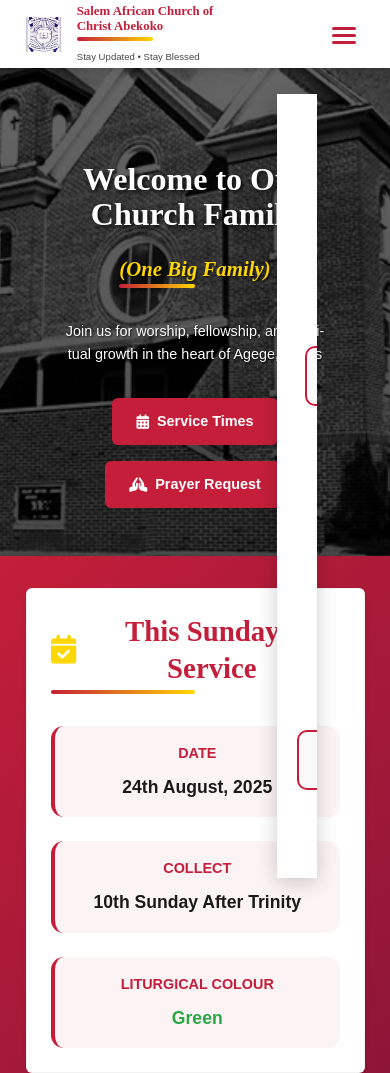
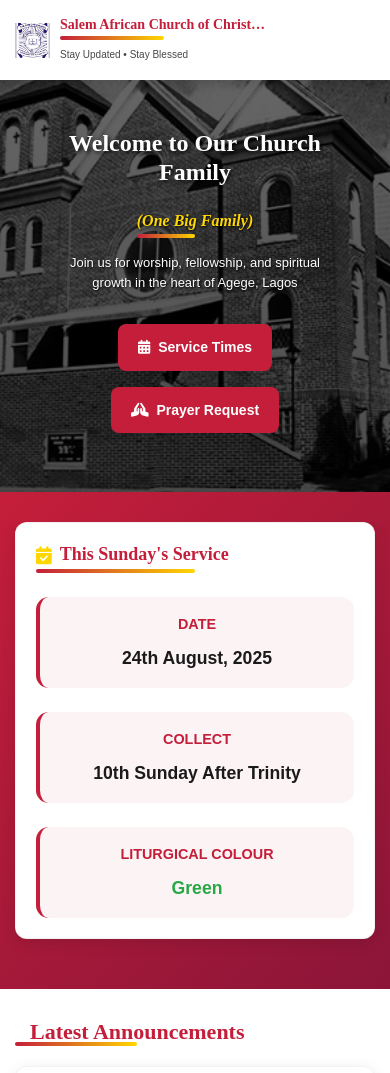
Before and after one commit to javex-12/abekoko, a plain HTML site: page index.html in a window 390 px wide. Shown: the top 1073 px of the page. Drawn offline with nearby package versions, Linux system fonts and the light colour scheme.

Commit message:
📱 COMPREHENSIVE MOBILE RESPONSIVE FIX
✅ FIXED: Complete mobile responsiveness issues
✅ ADDED: Comprehensive mobile CSS with !important rules
✅ ADDED: Critical inline CSS for immediate mobile fixes
✅ FIXED: Container overflow and horizontal scroll issues
✅ FIXED: Mobile header, logo, navigation, and content layout

Mobile Responsive Fixes:
- Force 100vw max-width and overflow-x hidden
- Mobile-first container with proper padding
- Responsive header with proper logo sizing
- Mobile navigation with touch-friendly buttons
- Responsive hero section with proper sizing
- Mobile grid system (all grids become single column)
- Responsive cards and content sections
- Proper mobile typography and spacing
- Landscape orientation support
- Extra small device support (480px and below)

Critical CSS Features:
- !important rules to override existing styles
- Box-sizing border-box for all elements
- Proper mobile viewport handling
- Responsive font sizes and spacing
- Touch-friendly button sizes
- Horizontal scroll prevention

Result: Website should now be fully mobile responsive on all devices!"

```diff
--- /dev/null
+++ b/MOBILE_RESPONSIVE_FIX.css
@@ -0,0 +1,478 @@
+/* ===== COMPREHENSIVE MOBILE RESPONSIVE FIX ===== */
+/* Fix all mobile responsiveness issues */
+
+/* CRITICAL: Reset and base mobile styles */
+* {
+    box-sizing: border-box !important;
+}
+
+html {
+    font-size: 16px !important;
+    overflow-x: hidden !important;
+}
+
+body {
+    overflow-x: hidden !important;
+    width: 100% !important;
+    margin: 0 !important;
+    padding: 0 !important;
+}
+
+/* MOBILE CONTAINER FIX */
+.container {
+    width: 100% !important;
+    max-width: 100% !important;
+    padding: 0 15px !important;
+    margin: 0 auto !important;
+    overflow-x: hidden !important;
+}
+
+/* MOBILE HEADER FIX */
+@media (max-width: 768px) {
+    .header {
+        position: fixed !important;
+        top: 0 !important;
+        left: 0 !important;
+        right: 0 !important;
+        width: 100% !important;
+        z-index: 1000 !important;
+        background: white !important;
+        box-shadow: 0 2px 10px rgba(0,0,0,0.1) !important;
+        padding: 10px 0 !important;
+    }
+
+    .header .container {
+        display: flex !important;
+        align-items: center !important;
+        justify-content: space-between !important;
+        padding: 0 15px !important;
+        min-height: 60px !important;
+    }
+
+    /* MOBILE LOGO FIX */
+    .logo {
+        display: flex !important;
+        align-items: center !important;
+        gap: 10px !important;
+        flex: 1 !important;
+        max-width: 70% !important;
+        overflow: hidden !important;
+    }
+
+    .logo img {
+        width: 35px !important;
+        height: 35px !important;
+        flex-shrink: 0 !important;
+    }
+
+    .logo-text {
+        flex: 1 !important;
+        min-width: 0 !important;
+        overflow: hidden !important;
+    }
+
+    .logo-text h1 {
+        font-size: 14px !important;
+        line-height: 1.2 !important;
+        margin: 0 !important;
+        white-space: nowrap !important;
+        overflow: hidden !important;
+        text-overflow: ellipsis !important;
+    }
+
+    .logo-text p {
+        font-size: 10px !important;
+        margin: 0 !important;
+        white-space: nowrap !important;
+        overflow: hidden !important;
+        text-overflow: ellipsis !important;
+    }
+
+    /* MOBILE HAMBURGER MENU */
+    .menu-toggle {
+        display: flex !important;
+        width: 40px !important;
+        height: 40px !important;
+        background: #c41e3a !important;
+        border: none !important;
+        border-radius: 8px !important;
+        cursor: pointer !important;
+        flex-direction: column !important;
+        justify-content: center !important;
+        align-items: center !important;
+        z-index: 1001 !important;
+        flex-shrink: 0 !important;
+    }
+
+    .hamburger {
+        width: 20px !important;
+        height: 15px !important;
+        position: relative !important;
+    }
+
+    .hamburger span {
+        display: block !important;
+        width: 100% !important;
+        height: 2px !important;
+        background: white !important;
+        margin: 2px 0 !important;
+        transition: all 0.3s ease !important;
+        position: absolute !important;
+    }
+
+    .hamburger span:nth-child(1) { top: 0 !important; }
+    .hamburger span:nth-child(2) { top: 6px !important; }
+    .hamburger span:nth-child(3) { top: 12px !important; }
+
+    /* MOBILE NAVIGATION MENU */
+    .nav-links {
+        position: fixed !important;
+        top: 70px !important;
+        left: -100% !important;
+        width: 100% !important;
+        height: calc(100vh - 70px) !important;
+        background: white !important;
+        display: flex !important;
+        flex-direction: column !important;
+        align-items: center !important;
+        justify-content: flex-start !important;
+        padding: 30px 20px !important;
+        transition: left 0.3s ease !important;
+        z-index: 999 !important;
+        box-shadow: 0 4px 20px rgba(0,0,0,0.2) !important;
+        overflow-y: auto !important;
+        gap: 15px !important;
+    }
+
+    .nav-links.active {
+        left: 0 !important;
+    }
+
+    .nav-links a {
+        width: 90% !important;
+        max-width: 300px !important;
+        padding: 15px 20px !important;
+        margin: 5px 0 !important;
+        background: white !important;
+        border: 2px solid #c41e3a !important;
+        border-radius: 12px !important;
+        color: #333 !important;
+        text-decoration: none !important;
+        text-align: center !important;
+        display: flex !important;
+        align-items: center !important;
+        justify-content: center !important;
+        gap: 8px !important;
+        font-size: 16px !important;
+        font-weight: 600 !important;
+        min-height: 50px !important;
+        transition: all 0.3s ease !important;
+    }
+
+    .nav-links a:active {
+        background: #c41e3a !important;
+        color: white !important;
+    }
+}
+
+/* MOBILE MAIN CONTENT FIX */
+@media (max-width: 768px) {
+    .main-content {
+        margin-top: 70px !important;
+        width: 100% !important;
+        overflow-x: hidden !important;
+    }
+
+    /* MOBILE HERO SECTION */
+    .hero {
+        height: 50vh !important;
+        min-height: 300px !important;
+        width: 100% !important;
+        padding: 20px 15px !important;
+        background-size: cover !important;
+        background-position: center !important;
+        display: flex !important;
+        align-items: center !important;
+        justify-content: center !important;
+    }
+
+    .hero-content {
+        width: 100% !important;
+        max-width: 100% !important;
+        padding: 20px !important;
+        text-align: center !important;
+        margin: 0 !important;
+    }
+
+    .hero-content h2 {
+        font-size: 24px !important;
+        line-height: 1.2 !important;
+        margin-bottom: 15px !important;
+        word-break: break-word !important;
+    }
+
+    .hero-subtitle {
+        font-size: 18px !important;
+        line-height: 1.3 !important;
+        margin-bottom: 15px !important;
+    }
+
+    .hero-content p {
+        font-size: 14px !important;
+        line-height: 1.5 !important;
+        margin-bottom: 20px !important;
+    }
+
+    /* MOBILE SECTIONS */
+    .section {
+        padding: 30px 0 !important;
+        width: 100% !important;
+        overflow-x: hidden !important;
+    }
+
+    .section-title {
+        font-size: 22px !important;
+        line-height: 1.2 !important;
+        margin-bottom: 20px !important;
+        text-align: center !important;
+        word-break: break-word !important;
+        padding: 0 15px !important;
+    }
+
+    /* MOBILE GRID SYSTEM */
+    .grid {
+        display: grid !important;
+        grid-template-columns: 1fr !important;
+        gap: 20px !important;
+        width: 100% !important;
+    }
+
+    .grid-2,
+    .grid-3,
+    .grid-4 {
+        grid-template-columns: 1fr !important;
+    }
+
+    /* MOBILE CARDS */
+    .card {
+        width: 100% !important;
+        max-width: 100% !important;
+        padding: 20px !important;
+        margin: 0 0 20px 0 !important;
+        border-radius: 12px !important;
+        box-shadow: 0 4px 15px rgba(0,0,0,0.1) !important;
+        overflow: hidden !important;
+        word-break: break-word !important;
+    }
+
+    .card h3 {
+        font-size: 18px !important;
+        line-height: 1.3 !important;
+        margin-bottom: 15px !important;
+        word-break: break-word !important;
+    }
+
+    .card p {
+        font-size: 14px !important;
+        line-height: 1.5 !important;
+        word-break: break-word !important;
+    }
+
+    /* MOBILE BUTTONS */
+    .btn {
+        width: auto !important;
+        min-width: 120px !important;
+        padding: 12px 20px !important;
+        font-size: 14px !important;
+        border-radius: 8px !important;
+        display: inline-flex !important;
+        align-items: center !important;
+        justify-content: center !important;
+        gap: 8px !important;
+        text-align: center !important;
+        white-space: nowrap !important;
+    }
+
+    /* MOBILE LEADERSHIP CARDS */
+    .leader-card {
+        width: 100% !important;
+        max-width: 100% !important;
+        padding: 20px !important;
+        margin: 0 0 20px 0 !important;
+        text-align: center !important;
+        overflow: hidden !important;
+    }
+
+    .leader-image {
+        width: 120px !important;
+        height: 120px !important;
+        margin: 0 auto 15px auto !important;
+        border-radius: 50% !important;
+        object-fit: cover !important;
+    }
+
+    .leader-name {
+        font-size: 16px !important;
+        line-height: 1.2 !important;
+        margin-bottom: 8px !important;
+        word-break: break-word !important;
+    }
+
+    .leader-role {
+        font-size: 14px !important;
+        line-height: 1.3 !important;
+        margin-bottom: 10px !important;
+        word-break: break-word !important;
+    }
+
+    .leader-bio {
+        font-size: 13px !important;
+        line-height: 1.4 !important;
+        word-break: break-word !important;
+    }
+
+    /* MOBILE FOOTER */
+    .footer {
+        width: 100% !important;
+        padding: 30px 0 20px 0 !important;
+        overflow-x: hidden !important;
+    }
+
+    .footer-content {
+        display: grid !important;
+        grid-template-columns: 1fr !important;
+        gap: 20px !important;
+        width: 100% !important;
+    }
+
+    .footer h3 {
+        font-size: 16px !important;
+        margin-bottom: 10px !important;
+    }
+
+    .footer p,
+    .footer a {
+        font-size: 13px !important;
+        line-height: 1.4 !important;
+        word-break: break-word !important;
+    }
+
+    /* MOBILE QUICK ACTIONS */
+    .quick-actions {
+        bottom: 15px !important;
+        right: 15px !important;
+        gap: 10px !important;
+    }
+
+    .quick-action-btn {
+        width: 45px !important;
+        height: 45px !important;
+        font-size: 16px !important;
+    }
+}
+
+/* EXTRA SMALL MOBILE DEVICES */
+@media (max-width: 480px) {
+    .container {
+        padding: 0 10px !important;
+    }
+
+    .hero {
+        height: 40vh !important;
+        min-height: 250px !important;
+        padding: 15px 10px !important;
+    }
+
+    .hero-content h2 {
+        font-size: 20px !important;
+    }
+
+    .hero-subtitle {
+        font-size: 16px !important;
+    }
+
+    .hero-content p {
+        font-size: 13px !important;
+    }
+
+    .section {
+        padding: 25px 0 !important;
+    }
+
+    .section-title {
+        font-size: 20px !important;
+        padding: 0 10px !important;
+    }
+
+    .card {
+        padding: 15px !important;
+    }
+
+    .logo-text h1 {
+        font-size: 12px !important;
+    }
+
+    .logo-text p {
+        font-size: 9px !important;
+    }
+}
+
+/* LANDSCAPE MOBILE FIX */
+@media (max-width: 768px) and (orientation: landscape) {
+    .hero {
+        height: 60vh !important;
+        min-height: 200px !important;
+    }
+
+    .hero-content h2 {
+        font-size: 22px !important;
+    }
+
+    .section {
+        padding: 25px 0 !important;
+    }
+}
+
+/* PREVENT HORIZONTAL SCROLL */
+html, body {
+    max-width: 100% !important;
+    overflow-x: hidden !important;
+}
+
+* {
+    max-width: 100% !important;
+}
+
+img {
+    max-width: 100% !important;
+    height: auto !important;
+}
+
+/* MOBILE FORM FIXES */
+@media (max-width: 768px) {
+    .form-input,
+    .form-textarea,
+    .form-select {
+        width: 100% !important;
+        padding: 12px !important;
+        font-size: 16px !important;
+        border-radius: 8px !important;
+    }
+
+    .form-textarea {
+        min-height: 100px !important;
+    }
+}
+
+/* MOBILE TEXT FIXES */
+@media (max-width: 768px) {
+    h1, h2, h3, h4, h5, h6 {
+        word-break: break-word !important;
+        hyphens: auto !important;
+    }
+
+    p, span, div {
+        word-break: break-word !important;
+        hyphens: auto !important;
+    }
+}
--- a/index.html
+++ b/index.html
@@ -89,27 +89,103 @@
     <!-- MOBILE DEVICE SPECIFIC FIX -->
     <link rel="stylesheet" href="MOBILE_DEVICE_FIX.css">
 
-    <!-- INLINE EMERGENCY CSS -->
+    <!-- MOBILE RESPONSIVE FIX -->
+    <link rel="stylesheet" href="MOBILE_RESPONSIVE_FIX.css">
+
+    <!-- CRITICAL MOBILE RESPONSIVE CSS -->
     <style>
+        /* FORCE MOBILE RESPONSIVENESS */
+        html, body {
+            max-width: 100vw !important;
+            overflow-x: hidden !important;
+            margin: 0 !important;
+            padding: 0 !important;
+        }
+
+        * {
+            box-sizing: border-box !important;
+            max-width: 100% !important;
+        }
+
+        .container {
+            width: 100% !important;
+            max-width: 100% !important;
+            padding: 0 15px !important;
+            margin: 0 auto !important;
+        }
+
         @media (max-width: 768px) {
+            /* MOBILE HEADER */
+            .header {
+                position: fixed !important;
+                top: 0 !important;
+                left: 0 !important;
+                right: 0 !important;
+                width: 100% !important;
+                z-index: 1000 !important;
+                background: white !important;
+                padding: 10px 0 !important;
+            }
+
+            .header .container {
+                display: flex !important;
+                align-items: center !important;
+                justify-content: space-between !important;
+                padding: 0 15px !important;
+                min-height: 60px !important;
+            }
+
+            /* MOBILE LOGO */
+            .logo {
+                flex: 1 !important;
+                max-width: 70% !important;
+                overflow: hidden !important;
+            }
+
+            .logo img {
+                width: 35px !important;
+                height: 35px !important;
+            }
+
+            .logo-text h1 {
+                font-size: 14px !important;
+                white-space: nowrap !important;
+                overflow: hidden !important;
+                text-overflow: ellipsis !important;
+            }
+
+            .logo-text p {
+                font-size: 10px !important;
+                white-space: nowrap !important;
+                overflow: hidden !important;
+                text-overflow: ellipsis !important;
+            }
+
+            /* MOBILE HAMBURGER */
+            .menu-toggle {
+                display: flex !important;
+                width: 40px !important;
+                height: 40px !important;
+                background: #c41e3a !important;
+                border-radius: 8px !important;
+                flex-shrink: 0 !important;
+            }
+
+            /* MOBILE NAVIGATION */
             #navLinks {
                 position: fixed !important;
-                top: 60px !important;
+                top: 70px !important;
                 left: -100% !important;
                 width: 100% !important;
-                height: calc(100vh - 60px) !important;
+                height: calc(100vh - 70px) !important;
                 background: white !important;
                 display: flex !important;
                 flex-direction: column !important;
                 align-items: center !important;
-                justify-content: flex-start !important;
-                padding: 50px 20px !important;
+                padding: 30px 20px !important;
                 transition: left 0.3s ease !important;
-                z-index: 1000 !important;
-                box-shadow: 0 4px 20px rgba(0,0,0,0.3) !important;
-                transform: none !important;
-                opacity: 1 !important;
-                visibility: visible !important;
+                z-index: 999 !important;
+                overflow-y: auto !important;
             }
 
             #navLinks.active {
@@ -119,17 +195,58 @@
             #navLinks a {
                 width: 90% !important;
                 max-width: 300px !important;
-                text-align: center !important;
                 padding: 15px 20px !important;
-                margin: 8px 0 !important;
+                margin: 5px 0 !important;
+                background: white !important;
                 border: 2px solid #c41e3a !important;
                 border-radius: 12px !important;
-                background: white !important;
                 color: #333 !important;
-                display: flex !important;
-                align-items: center !important;
-                justify-content: center !important;
-                gap: 8px !important;
+                text-align: center !important;
+                font-size: 16px !important;
+                min-height: 50px !important;
+            }
+
+            /* MOBILE MAIN CONTENT */
+            .main-content {
+                margin-top: 70px !important;
+                width: 100% !important;
+            }
+
+            /* MOBILE HERO */
+            .hero {
+                height: 50vh !important;
+                min-height: 300px !important;
+                padding: 20px 15px !important;
+            }
+
+            .hero-content h2 {
+                font-size: 24px !important;
+                line-height: 1.2 !important;
+            }
+
+            /* MOBILE SECTIONS */
+            .section {
+                padding: 30px 0 !important;
+            }
+
+            .section-title {
+                font-size: 22px !important;
+                padding: 0 15px !important;
+            }
+
+            /* MOBILE GRID */
+            .grid,
+            .grid-2,
+            .grid-3,
+            .grid-4 {
+                grid-template-columns: 1fr !important;
+                gap: 20px !important;
+            }
+
+            /* MOBILE CARDS */
+            .card {
+                padding: 20px !important;
+                margin: 0 0 20px 0 !important;
             }
         }
     </style>
```
